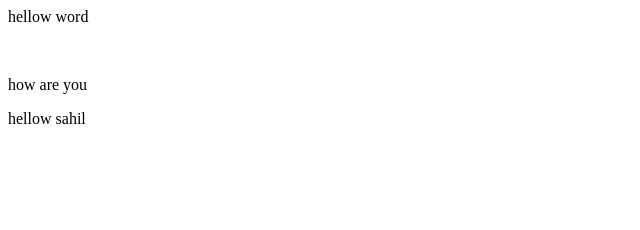
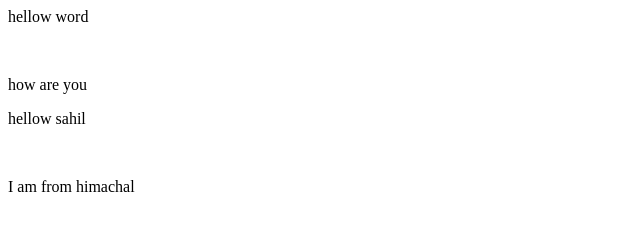
Before and after one commit to sahil-student/Project-demo, a plain HTML site: page index.html in a window 1280 px wide. Shown: the whole page, without its empty margins (0-640 px from the left). Drawn offline with Linux system fonts and the light colour scheme.

Commit message:
new update

```diff
--- a/index.html
+++ b/index.html
@@ -2,3 +2,5 @@
 </br>
 <p>how are you</p>
 <p>hellow sahil</p>
+</br>
+<p>I am from himachal</p>
```
